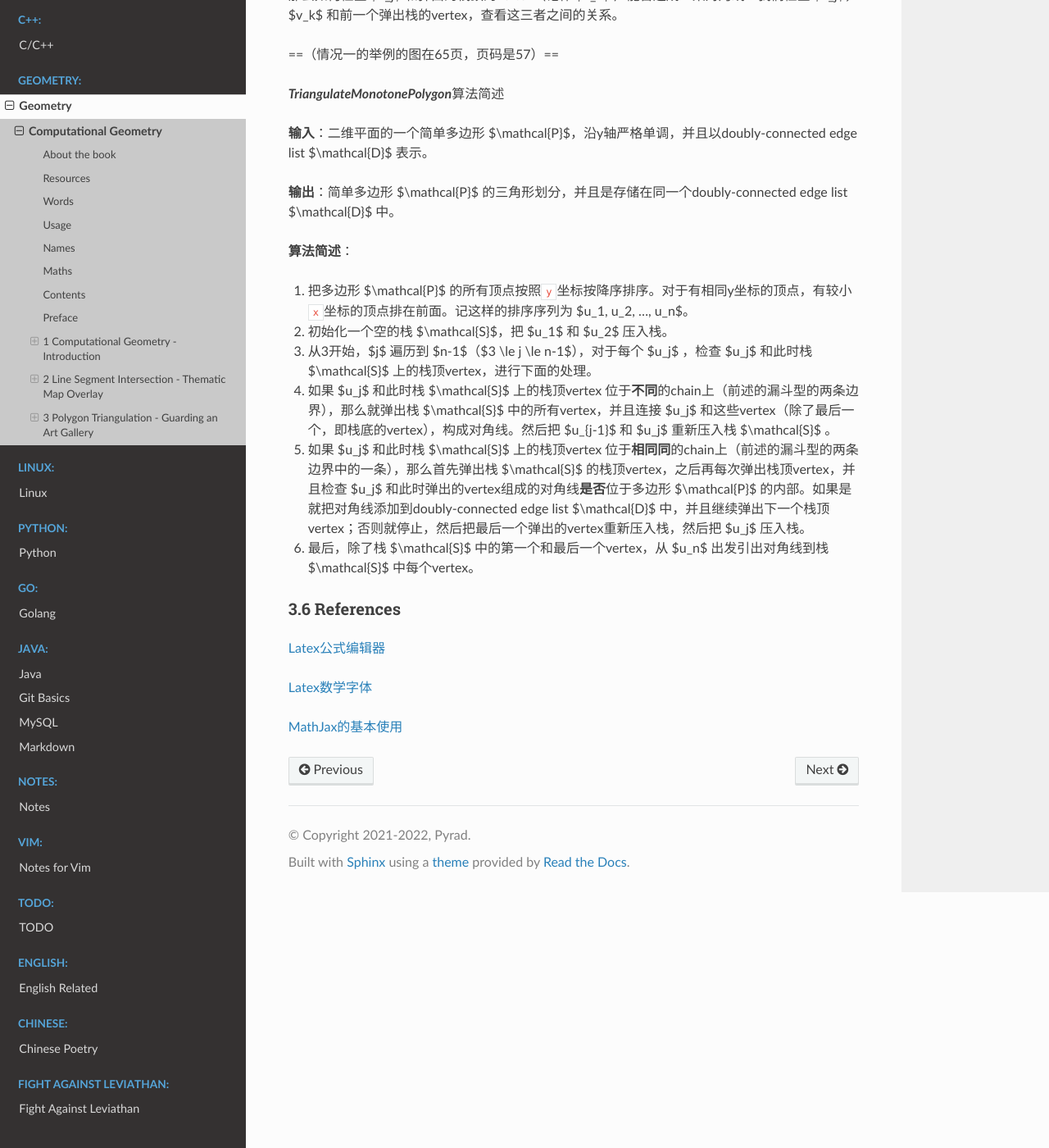
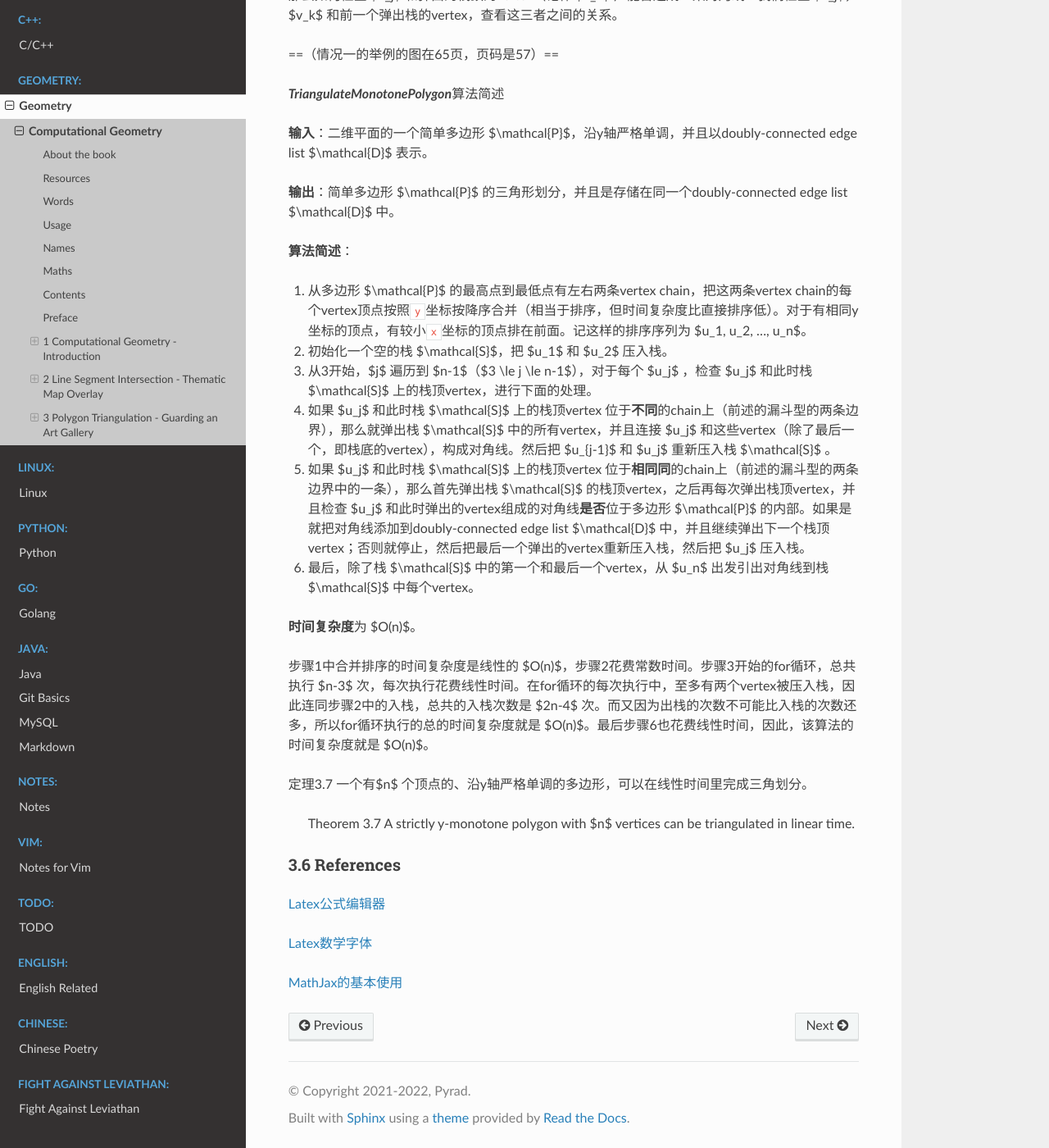
Before and after one commit to Pyrad/pyradnotes, a Sphinx documentation site: the page built from source/Geometry/ComputationalGeometryAA3rd.md, in a window 1280 px wide and 1400 px high, scrolled down 34717 px. Shown: the whole window at 82% size. Built offline with Sphinx 7.4.7 and the Read the Docs theme 2.0.0, drawn with Linux system fonts in a browser that asks for light colours.

Commit message:
CGAA3 3.3. Time complexity of triangulation for a y-monotone polygon

```diff
--- a/source/Geometry/ComputationalGeometryAA3rd.md
+++ b/source/Geometry/ComputationalGeometryAA3rd.md
@@ -1234,14 +1234,22 @@ problem，第7章用它来计算Voronoi diagram（维诺图） of a set of point
 
 **算法简述**：
 
-1. 把多边形 $\mathcal{P}$ 的所有顶点按照`y`坐标按降序排序。对于有相同y坐标的顶点，有较小`x`坐标的顶点排在前面。记这样的排序序列为 $u_1, u_2, ..., u_n$。
+1. 从多边形 $\mathcal{P}$ 的最高点到最低点有左右两条vertex chain，把这两条vertex chain的每个vertex顶点按照`y`坐标按降序合并（相当于排序，但时间复杂度比直接排序低）。对于有相同y坐标的顶点，有较小`x`坐标的顶点排在前面。记这样的排序序列为 $u_1, u_2, ..., u_n$。
 2. 初始化一个空的栈 $\mathcal{S}$，把 $u_1$ 和 $u_2$ 压入栈。
 3. 从3开始，$j$ 遍历到 $n-1$（$3 \le j \le n-1$），对于每个 $u_j$ ，检查 $u_j$ 和此时栈 $\mathcal{S}$ 上的栈顶vertex，进行下面的处理。
 4. 如果 $u_j$ 和此时栈 $\mathcal{S}$ 上的栈顶vertex 位于**不同**的chain上（前述的漏斗型的两条边界），那么就弹出栈 $\mathcal{S}$ 中的所有vertex，并且连接 $u_j$ 和这些vertex（除了最后一个，即栈底的vertex），构成对角线。然后把 $u_{j-1}$ 和 $u_j$ 重新压入栈 $\mathcal{S}$ 。
 5. 如果 $u_j$ 和此时栈 $\mathcal{S}$ 上的栈顶vertex 位于**相同同**的chain上（前述的漏斗型的两条边界中的一条），那么首先弹出栈 $\mathcal{S}$ 的栈顶vertex，之后再每次弹出栈顶vertex，并且检查 $u_j$ 和此时弹出的vertex组成的对角线**是否**位于多边形 $\mathcal{P}$ 的内部。如果是就把对角线添加到doubly-connected edge list $\mathcal{D}$ 中，并且继续弹出下一个栈顶vertex；否则就停止，然后把最后一个弹出的vertex重新压入栈，然后把 $u_j$ 压入栈。
 6. 最后，除了栈 $\mathcal{S}$ 中的第一个和最后一个vertex，从 $u_n$ 出发引出对角线到栈 $\mathcal{S}$ 中每个vertex。
 
+**时间复杂度**为 $O(n)$。
 
+步骤1中合并排序的时间复杂度是线性的 $O(n)$，步骤2花费常数时间。步骤3开始的for循环，总共执行 $n-3$ 次，每次执行花费线性时间。在for循环的每次执行中，至多有两个vertex被压入栈，因此连同步骤2中的入栈，总共的入栈次数是 $2n-4$ 次。而又因为出栈的次数不可能比入栈的次数还多，所以for循环执行的总的时间复杂度就是 $O(n)$。最后步骤6也花费线性时间，因此，该算法的时间复杂度就是 $O(n)$。
+
+
+
+定理3.7 一个有$n$ 个顶点的、沿y轴严格单调的多边形，可以在线性时间里完成三角划分。
+
+> Theorem 3.7 A strictly y-monotone polygon with $n$ vertices can be triangulated in linear time.
 
 
 
```
